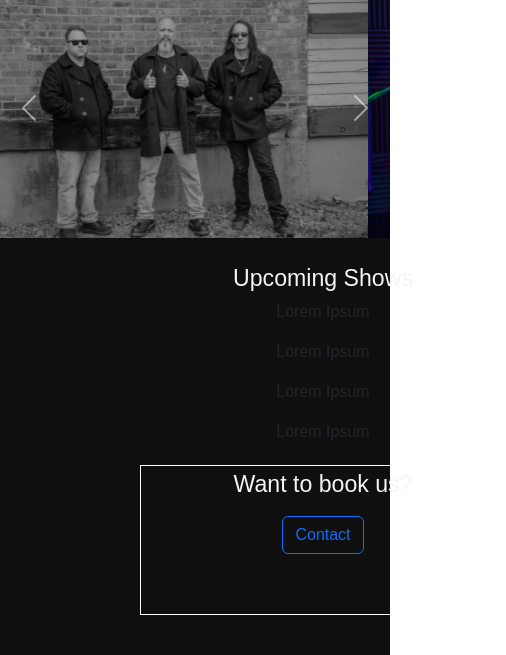
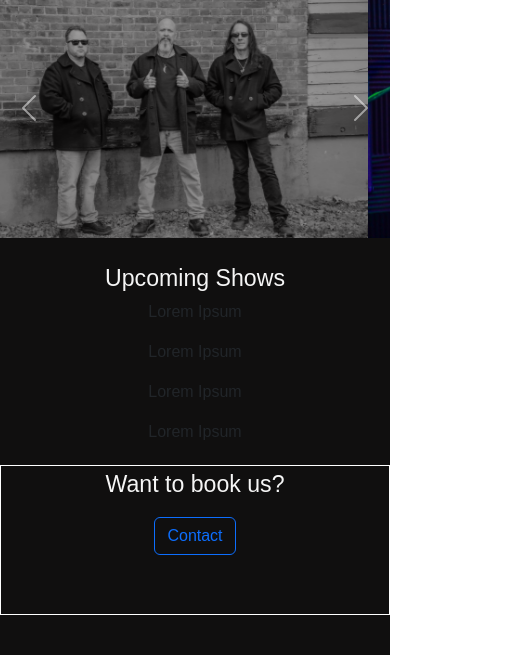
Before and after one commit to longtoothband/LongToothSite, a plain HTML site: page index.html in a window 390 px wide. Shown: the part 176-831 px from the top of the page, 506 px wide, since content can reach past the window. Drawn offline with nearby package versions, Linux system fonts and the light colour scheme.

Commit message:
adjustments

```diff
--- a/css/styles.css
+++ b/css/styles.css
@@ -1,6 +1,11 @@
+* {
+  margin: 0;
+  padding: 0;
+  box-sizing: border-box;
+}
+
 html,body{
     height: 100%; /* Ensure the body fills the viewport */
-    margin: 0; /* Remove default margin */
 }
 
 .nav{
@@ -66,14 +71,13 @@ body {
   .gig-section{
     min-height: 400px;
    /* border: solid 1px white;*/
-    margin-left: 60px;
+
     text-align: center;
   }
 
   .gigs-container .row > div {
     min-height: 150px; /* Reserve space for each column */
    /*border: solid 1px white;*/
-    margin-left: 50px;
     padding-top:5px;
 
 }
@@ -151,12 +155,7 @@ body {
     object-fit: cover;
   }
 
-  .gig-section{
-    min-height: 400px;
-    /*border: solid 1px blue;*/
-    margin-left: 20%;
-    text-align: center;
-  }
+
 
   }
 
--- a/index.html
+++ b/index.html
@@ -78,7 +78,7 @@
             </section>
 
         <section id="gigs" class="gig-section container d-flex align-items-center justify-content-center">
-            <div class="gigs-container container-fluid">
+            <div class="gigs-container">
                 <div class="row d-flex ">
                     <div class = "col-md-4 col-sm-6">
                         <h3 style="color: whitesmoke;">Upcoming Shows</h3>
```
